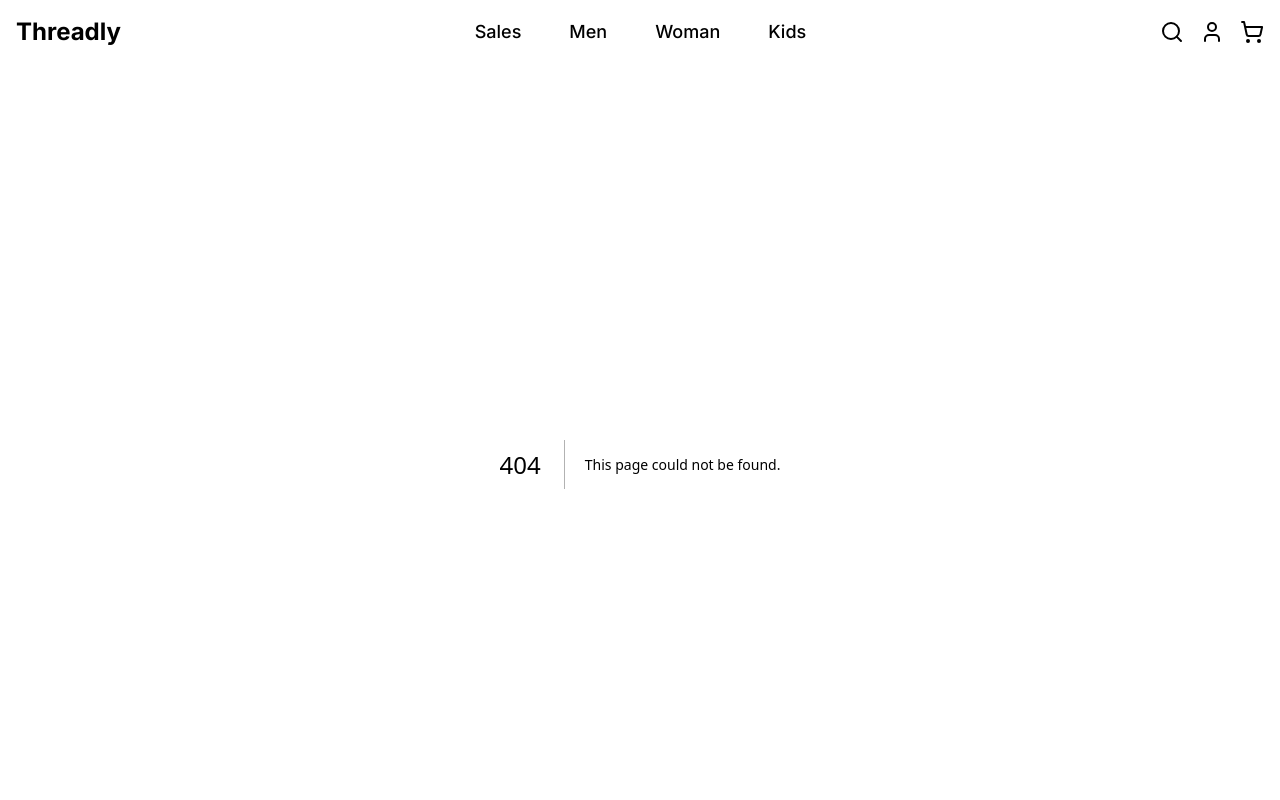
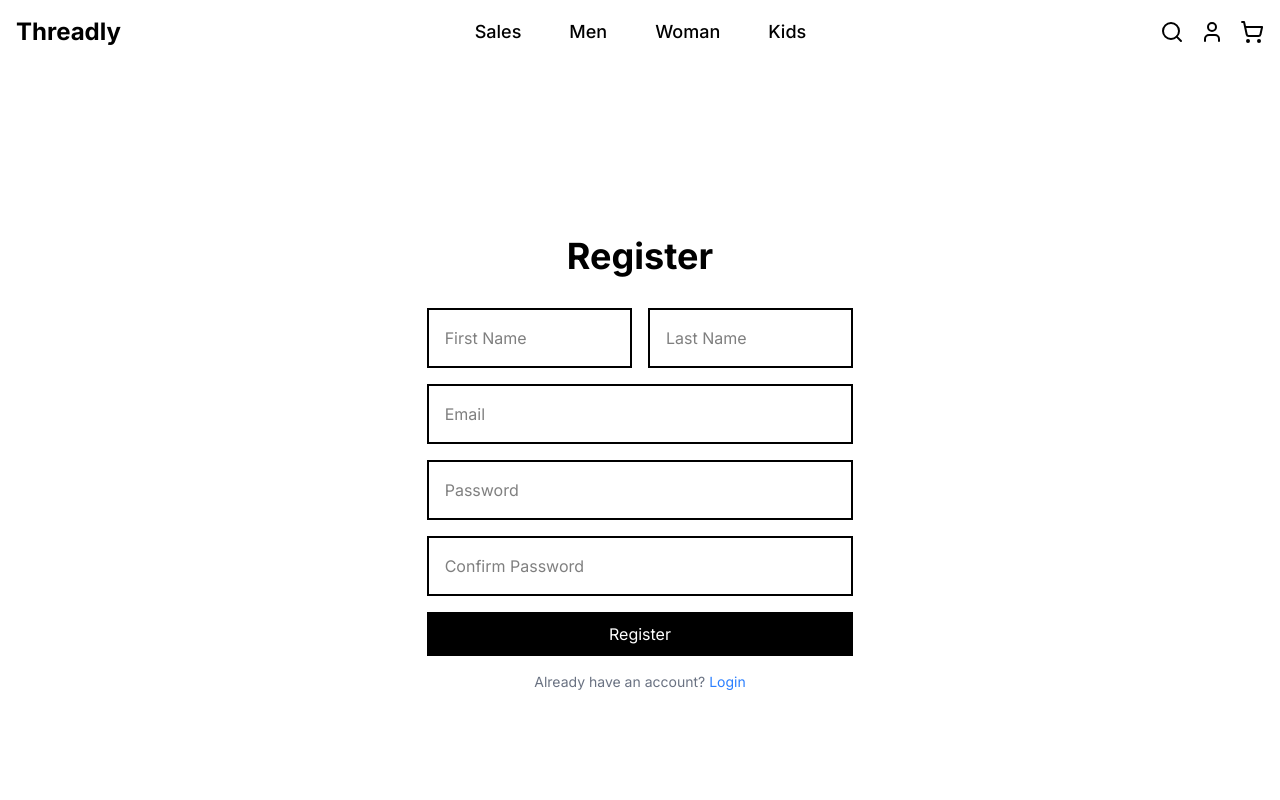
Before and after one commit to Quintenntje/Threadly, a Next.js app: page /register in a window 1280 px wide. Before the commit this address had no page. Shown: the top 800 px of the page. Built offline with nearby package versions, Linux system fonts and the light colour scheme.

Commit message:
feat: update user model in Prisma schema and improve login error handling

```diff
--- a/src/app/login/page.tsx
+++ b/src/app/login/page.tsx
@@ -13,6 +13,8 @@ const Login = () => {
 
   const handleLogin = (e: React.FormEvent) => {
     e.preventDefault();
+    setEmailError("");
+    setPasswordError("");
     setIsLoading(true);
 
     if (email.length === 0) {
@@ -39,10 +41,6 @@ const Login = () => {
       setIsLoading(false);
       return;
     }
-
-    setEmailError("");
-    setPasswordError("");
-    setIsLoading(false);
   };
 
   return (
--- /dev/null
+++ b/src/app/register/page.tsx
@@ -0,0 +1,155 @@
+"use client";
+import Button from "@/components/Button";
+import Input from "@/components/Input";
+import Link from "next/link";
+import { useState } from "react";
+
+const Register = () => {
+  const [email, setEmail] = useState("");
+  const [password, setPassword] = useState("");
+  const [confirmPassword, setConfirmPassword] = useState("");
+  const [firstName, setFirstName] = useState("");
+  const [lastName, setLastName] = useState("");
+  const [isLoading, setIsLoading] = useState(false);
+  const [emailError, setEmailError] = useState("");
+  const [passwordError, setPasswordError] = useState("");
+  const [confirmPasswordError, setConfirmPasswordError] = useState("");
+  const [firstNameError, setFirstNameError] = useState("");
+  const [lastNameError, setLastNameError] = useState("");
+
+  const handleRegister = (e: React.FormEvent) => {
+    e.preventDefault();
+    setIsLoading(true);
+
+    setEmailError("");
+    setPasswordError("");
+    setConfirmPasswordError("");
+    setFirstNameError("");
+    setLastNameError("");
+
+    if (firstName.length === 0) {
+      setFirstNameError("Please fill in first name");
+      setIsLoading(false);
+      return;
+    }
+
+    if (lastName.length === 0) {
+      setLastNameError("Please fill in last name");
+      setIsLoading(false);
+      return;
+    }
+
+    if (email.length === 0) {
+      setEmailError("Please fill in email");
+      setIsLoading(false);
+      return;
+    }
+
+    if (!/^[^\s@]+@[^\s@]+\.[^\s@]+$/.test(email)) {
+      setEmailError("Invalid email");
+      setIsLoading(false);
+      return;
+    }
+
+    if (password.length === 0) {
+      setPasswordError("Please fill in password");
+      setIsLoading(false);
+      return;
+    }
+
+    if (password.length < 8) {
+      setPasswordError("Password must be at least 8 characters long");
+      setIsLoading(false);
+      return;
+    }
+
+    if (confirmPassword.length === 0) {
+      setConfirmPasswordError("Please confirm your password");
+      setIsLoading(false);
+      return;
+    }
+
+    if (password !== confirmPassword) {
+      setConfirmPasswordError("Passwords do not match");
+      setIsLoading(false);
+      return;
+    }
+  };
+
+  return (
+    <div className="flex flex-col items-center justify-center h-screen gap-4">
+      <h1 className="text-4xl font-bold mb-4">Register</h1>
+      <form onSubmit={handleRegister} className="flex flex-col gap-4 w-1/3">
+        <div className="grid grid-cols-2 gap-4">
+          <div>
+            <Input
+              type="text"
+              placeholder="First Name"
+              value={firstName}
+              className={`${firstNameError ? "border-red-500" : ""}`}
+              onChange={(e) => setFirstName(e.target.value)}
+            />
+            {firstNameError && (
+              <p className="text-red-500 text-sm">{firstNameError}</p>
+            )}
+          </div>
+          <div>
+            <Input
+              type="text"
+              placeholder="Last Name"
+              value={lastName}
+              className={`${lastNameError ? "border-red-500" : ""}`}
+              onChange={(e) => setLastName(e.target.value)}
+            />
+            {lastNameError && (
+              <p className="text-red-500 text-sm">{lastNameError}</p>
+            )}
+          </div>
+        </div>
+
+        <Input
+          type="email"
+          placeholder="Email"
+          value={email}
+          className={`${emailError ? "border-red-500" : ""}`}
+          onChange={(e) => setEmail(e.target.value)}
+        />
+        {emailError && <p className="text-red-500 text-sm">{emailError}</p>}
+
+        <Input
+          type="password"
+          placeholder="Password"
+          value={password}
+          className={`${passwordError ? "border-red-500" : ""}`}
+          onChange={(e) => setPassword(e.target.value)}
+        />
+        {passwordError && (
+          <p className="text-red-500 text-sm">{passwordError}</p>
+        )}
+
+        <Input
+          type="password"
+          placeholder="Confirm Password"
+          value={confirmPassword}
+          className={`${confirmPasswordError ? "border-red-500" : ""}`}
+          onChange={(e) => setConfirmPassword(e.target.value)}
+        />
+        {confirmPasswordError && (
+          <p className="text-red-500 text-sm">{confirmPasswordError}</p>
+        )}
+
+        <Button isLoading={isLoading} disabled={isLoading} variant="primary">
+          Register
+        </Button>
+      </form>
+      <p className="text-sm text-gray-500">
+        Already have an account?{" "}
+        <Link href="/login" className="text-blue-500">
+          Login
+        </Link>
+      </p>
+    </div>
+  );
+};
+
+export default Register;
```
Also changed, not shown: 1 other file (tests, documents, lock files or other folders).
